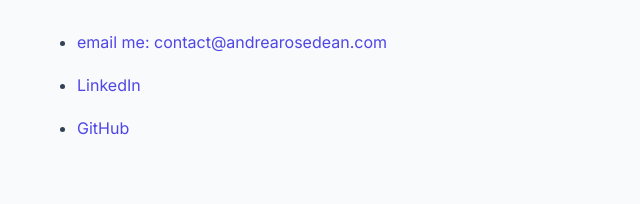
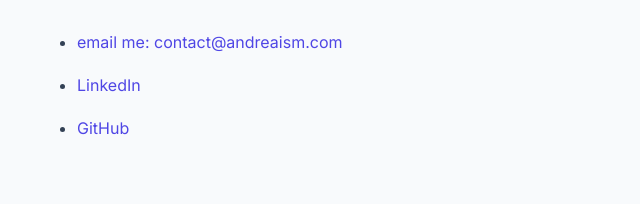
Before and after one commit to andreadean/andreaism.github.io, a plain HTML site: page index.html in a window 1280 px wide. Shown: the part 3466-3670 px from the top of the page, 45-685 px from the left. Drawn offline with Linux system fonts and the light colour scheme.

Commit message:
Update index.html

```diff
--- a/index.html
+++ b/index.html
@@ -85,7 +85,7 @@
                     <div class="contact-info">
                         <p>For speaking engagements, consulting inquiries, or to discuss my research, please reach out:</p>
                         <ul class="contact-links">
-                            <li><a href="mailto:contact@andrearosedean.com">email me: contact@andrearosedean.com</a></li>
+                            <li><a href="mailto:contact@andreaism.com">email me: contact@andreaism.com</a></li>
                             <li><a href="https://linkedin.com/in/andrearosedean" target="_blank">LinkedIn</a></li>
                             <li><a href="https://github.com/andreadean" target="_blank">GitHub</a></li>
                         </ul>
```
